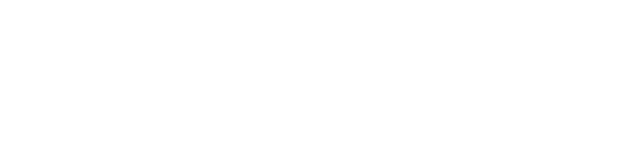
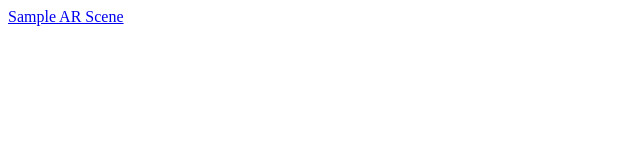
Before and after one commit to ses011/IGME-480.github.io, a plain HTML site: page index.html in a window 1280 px wide. Shown: the whole page, without its empty margins (0-640 px from the left). Drawn offline with Linux system fonts and the light colour scheme.

Commit message:
Update index.html

```diff
--- a/index.html
+++ b/index.html
@@ -6,6 +6,6 @@
     <title>Document</title>
 </head>
 <body>
-    <a href="sample_ar_scene/index.html">
+    <a href="sample_ar_scene/index.html">Sample AR Scene</a>
 </body>
 </html>
```
